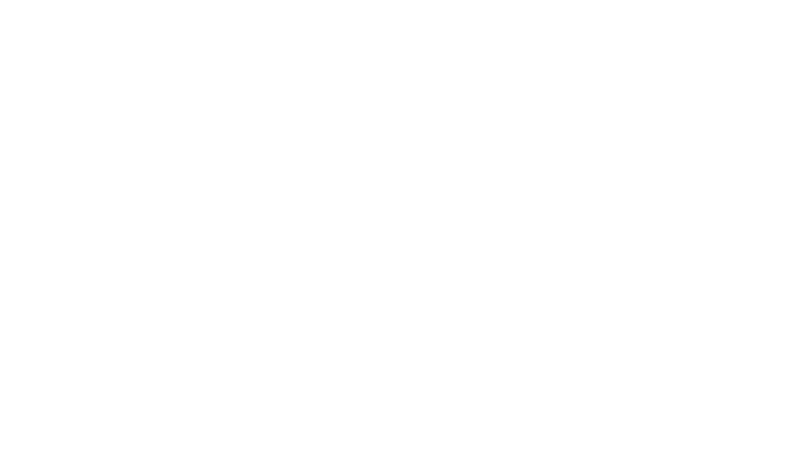
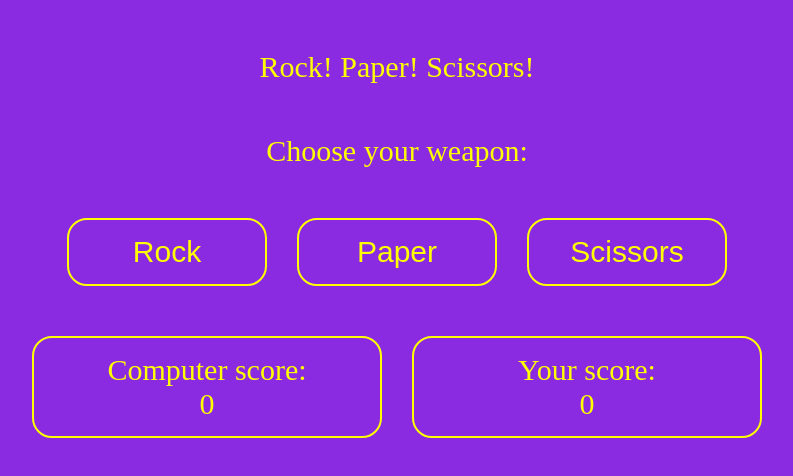
Before and after one commit to Mateusz-Platek/rock-paper-scissors, a plain HTML site: page index.html in a window 1280 px wide. Shown: the whole page, without its empty margins (243-1036 px from the left). Drawn offline with Linux system fonts and the light colour scheme.

Commit message:
Create GUI for Rock Paper Scissors game and add styling to the page

```diff
--- a/index.html
+++ b/index.html
@@ -3,8 +3,27 @@
 <head>
     <meta charset="UTF-8">
     <title>Page title</title>
+    <link href="./style.css" rel="stylesheet">
 </head>
 <body>
+    <div>Rock! Paper! Scissors!</div>
+    <div>Choose your weapon:</div>
+    <div class="buttons">
+        <button id="rock">Rock</button>
+        <button id="paper">Paper</button>
+        <button id="scissors">Scissors</button>
+    </div>
+    <div class="current-score">
+        <div class="scores">
+            Computer score:
+            <div class="computer"></div>
+        </div>
+        <div class="scores">
+            Your score:
+            <div class="player"></div>
+        </div>
+    </div>
+    <div class="score"></div>
     <script src="./javascript.js"></script>
 </body>
 </html>
--- a/javascript.js
+++ b/javascript.js
@@ -9,14 +9,14 @@ function getComputerChoice() {
     }
 }
 
-function getPlayerChoice() {
+/*function getPlayerChoice() {
     let val = prompt("What is your choice?");
     return val.toLowerCase();
-}
+}*/
 
 function playRound(computer, player) {
     let compVal = computer();
-    let playerVal = player();
+    let playerVal = player;
 
     if(compVal == playerVal) {
         return `Draw!`;
@@ -37,7 +37,51 @@ function playRound(computer, player) {
     }
 }
 
-function game() {
+let compScore = 0;
+let playerScore = 0;
+
+const buttons = document.querySelectorAll('button');
+const computerScoreNow = document.querySelector('.computer');
+const playerScoreNow = document.querySelector('.player');
+const score = document.querySelector('.score');
+
+computerScoreNow.textContent = compScore;
+playerScoreNow.textContent = playerScore;
+
+buttons.forEach(button => {
+    button.addEventListener('click', () => {
+        if(compScore == 5 || playerScore == 5) {
+            return;
+        }
+
+        let result = playRound(getComputerChoice, button.id);
+        if(result == 'Win!') {
+            playerScore++;
+            score.classList.add('border');
+            score.textContent = 'You win this round!';
+        } else if(result == 'Lose!') {
+            compScore++;
+            score.classList.add('border');
+            score.textContent = 'You lose this round!';
+        } else {
+            score.classList.add('border');
+            score.textContent = 'Draw!';
+        }
+
+        computerScoreNow.textContent = compScore;
+        playerScoreNow.textContent = playerScore;
+
+        if(compScore == 5) {
+            score.classList.add('border');
+            score.textContent = 'You lose match!';
+        } else if(playerScore == 5) {
+            score.classList.add('border');
+            score.textContent = 'You win match!';
+        }
+    });
+})
+
+/*function game() {
     let compScore = 0;
     let playerScore = 0;
 
@@ -61,4 +105,4 @@ function game() {
     } else {
         return "Draw!";
     }
-}
+}*/
--- /dev/null
+++ b/style.css
@@ -0,0 +1,55 @@
+* {
+    box-sizing: border-box;
+}
+
+body {
+    padding: 0;
+    margin: 0;
+    background-color: blueviolet;
+    display: flex;
+    flex-direction: column;
+    justify-content: center;
+    align-items: center;
+    gap: 50px;
+    padding: 50px;
+    font-size: 30px;
+    color: yellow;
+}
+
+.buttons {
+    display: flex;
+    justify-content: center;
+    gap: 30px;
+}
+
+button {
+    background-color: blueviolet;
+    border: 2px solid yellow;
+    border-radius: 20px;
+    color: yellow;
+    font-size: 30px;
+    padding: 15px;
+    width: 200px;
+}
+
+.current-score {
+    display: flex;
+    gap: 30px;
+    color: yellow;
+}
+
+.scores {
+    width: 350px;
+    border: 2px solid yellow;
+    border-radius: 20px;
+    padding: 15px;
+    display: flex;
+    flex-direction: column;
+    align-items: center;
+}
+
+.border {
+    border: 2px solid yellow;
+    border-radius: 20px;
+    padding: 15px;
+}
```
